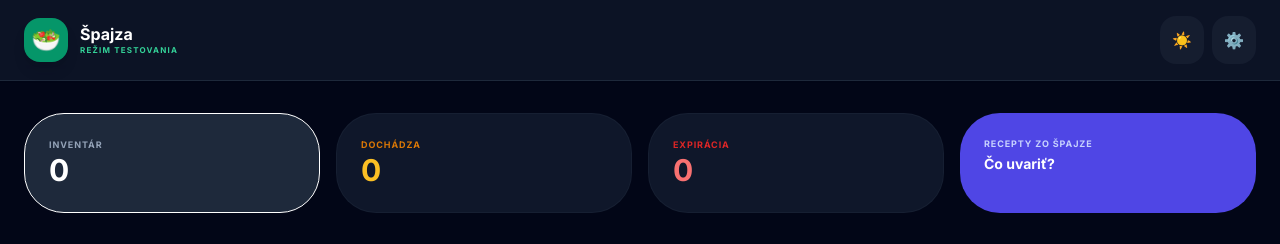
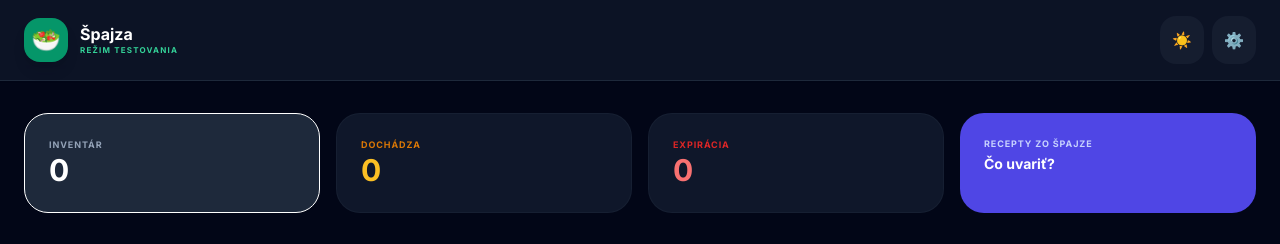
Before and after one commit to wilmanmedia-reborn/App-Moja-spajza, a React (Vite) app: page / in a window 1280 px wide. Shown: the top 244 px of the page. Built offline with nearby package versions, Linux system fonts and the light colour scheme.

Commit message:
refactor: Standardize border-radius to 3xl
Updates the border-radius of various components from `2.5rem` to `3xl` for a more consistent visual style.

```diff
--- a/App.tsx
+++ b/App.tsx
@@ -241,26 +241,26 @@ const App: React.FC = () => {
         {activeTab === 'inventory' ? (
           <>
             <div className="grid grid-cols-2 lg:grid-cols-4 gap-4 mb-8">
-              <button onClick={() => setFilterMode('all')} className={`text-left p-6 rounded-[2.5rem] border transition-all ${filterMode === 'all' ? 'bg-white dark:bg-slate-800 border-slate-900 dark:border-white' : 'bg-white dark:bg-slate-900 border-slate-100 dark:border-slate-800/50'}`}>
+              <button onClick={() => setFilterMode('all')} className={`text-left p-6 rounded-3xl border transition-all ${filterMode === 'all' ? 'bg-white dark:bg-slate-800 border-slate-900 dark:border-white' : 'bg-white dark:bg-slate-900 border-slate-100 dark:border-slate-800/50'}`}>
                 <p className="text-[9px] uppercase font-black text-slate-400 tracking-widest">Inventár</p>
                 <p className="text-3xl font-black text-slate-900 dark:text-white">{stats.total}</p>
               </button>
-              <button onClick={() => setFilterMode('low')} className={`text-left p-6 rounded-[2.5rem] border transition-all ${filterMode === 'low' ? 'bg-amber-50 dark:bg-amber-950/30 border-amber-500' : 'bg-white dark:bg-slate-900 border-slate-100 dark:border-slate-800/50'}`}>
+              <button onClick={() => setFilterMode('low')} className={`text-left p-6 rounded-3xl border transition-all ${filterMode === 'low' ? 'bg-amber-50 dark:bg-amber-950/30 border-amber-500' : 'bg-white dark:bg-slate-900 border-slate-100 dark:border-slate-800/50'}`}>
                 <p className="text-[9px] uppercase font-black text-amber-600 tracking-widest">Dochádza</p>
                 <p className="text-3xl font-black text-amber-600 dark:text-amber-400">{stats.lowStock}</p>
               </button>
-              <button onClick={() => setFilterMode('expiring')} className={`text-left p-6 rounded-[2.5rem] border transition-all ${filterMode === 'expiring' ? 'bg-red-50 dark:bg-red-900/30 border-red-500' : 'bg-white dark:bg-slate-900 border-slate-100 dark:border-slate-800/50'}`}>
+              <button onClick={() => setFilterMode('expiring')} className={`text-left p-6 rounded-3xl border transition-all ${filterMode === 'expiring' ? 'bg-red-50 dark:bg-red-900/30 border-red-500' : 'bg-white dark:bg-slate-900 border-slate-100 dark:border-slate-800/50'}`}>
                 <p className="text-[9px] uppercase font-black text-red-600 tracking-widest">Expirácia</p>
                 <p className="text-3xl font-black text-red-600 dark:text-red-400">{stats.expiring}</p>
               </button>
-              <div className="p-6 rounded-[2.5rem] bg-indigo-600 text-white cursor-pointer" onClick={handleAiAdvice}>
+              <div className="p-6 rounded-3xl bg-indigo-600 text-white cursor-pointer" onClick={handleAiAdvice}>
                 <p className="text-[9px] uppercase font-black text-indigo-200 tracking-widest mb-1">Recepty zo špajze</p>
                 <p className="text-sm font-black leading-tight">Čo uvariť?</p>
               </div>
             </div>
 
             {aiSuggestions && (
-              <div className="bg-white dark:bg-slate-900 rounded-[2.5rem] p-8 mb-8 border border-indigo-500/30 relative">
+              <div className="bg-white dark:bg-slate-900 rounded-3xl p-8 mb-8 border border-indigo-500/30 relative">
                 <button onClick={() => setAiSuggestions(null)} className="absolute top-4 right-4 text-slate-400">✕</button>
                 <div className="prose dark:prose-invert max-w-none text-slate-700 dark:text-slate-300 whitespace-pre-wrap font-medium">{aiSuggestions}</div>
               </div>
@@ -284,7 +284,7 @@ const App: React.FC = () => {
                   ))}
                 </div>
               ) : (
-                <div className="bg-white dark:bg-slate-900 rounded-[2.5rem] border border-slate-100 dark:border-slate-800/50 overflow-hidden">
+                <div className="bg-white dark:bg-slate-900 rounded-3xl border border-slate-100 dark:border-slate-800/50 overflow-hidden">
                   {filteredItems.map(item => (
                     <InventoryItemRow key={item.id} item={item} location={locations.find(l => l.id === item.locationId)} category={categories.find(c => c.id === item.category)} onUpdate={handleUpdateItem} onDelete={handleDeleteItem} onEdit={handleEditItemTrigger} onAddToShoppingList={handleAddToShoppingList} />
                   ))}
--- a/components/AddItemModal.tsx
+++ b/components/AddItemModal.tsx
@@ -146,7 +146,7 @@ export const AddItemModal: React.FC<Props> = ({ isOpen, onClose, onAdd, onUpdate
   return (
     <>
       <div className="fixed inset-0 z-50 flex items-end sm:items-center justify-center bg-slate-950/80 backdrop-blur-md px-0 sm:px-4" onClick={(e) => e.target === e.currentTarget && onClose()}>
-        <div className="bg-white dark:bg-slate-900 w-full max-w-md h-[92vh] sm:h-auto sm:max-h-[85vh] rounded-t-[2.5rem] sm:rounded-[2.5rem] shadow-2xl flex flex-col border border-white/10 overflow-hidden animate-in slide-in-from-bottom duration-300">
+        <div className="bg-white dark:bg-slate-900 w-full max-w-md h-[92vh] sm:h-auto sm:max-h-[85vh] rounded-t-3xl sm:rounded-3xl shadow-2xl flex flex-col border border-white/10 overflow-hidden animate-in slide-in-from-bottom duration-300">
 
           {/* Header */}
           <div className="px-6 py-5 flex justify-between items-center border-b border-slate-100 dark:border-slate-800 shrink-0">
@@ -210,7 +210,7 @@ export const AddItemModal: React.FC<Props> = ({ isOpen, onClose, onAdd, onUpdate
               </div>
 
               {/* Množstvá a jednotky - Fix centrovania a vizuálu */}
-              <div className="p-6 bg-slate-50 dark:bg-slate-800/40 rounded-[2.5rem] space-y-6 border border-slate-100 dark:border-slate-800">
+              <div className="p-6 bg-slate-50 dark:bg-slate-800/40 rounded-3xl space-y-6 border border-slate-100 dark:border-slate-800">
                 <div className="grid grid-cols-2 gap-4">
                   <div className="space-y-1.5">
                     <label className="block text-[8px] font-black text-slate-400 uppercase tracking-widest text-center">Jednotka</label>
@@ -294,7 +294,7 @@ export const AddItemModal: React.FC<Props> = ({ isOpen, onClose, onAdd, onUpdate
             <button
               onClick={handleSubmit}
               disabled={isAiProcessing || !formData.name}
-              className="w-full py-5 bg-emerald-600 hover:bg-emerald-500 disabled:bg-slate-300 dark:disabled:bg-slate-800 text-white font-black rounded-[2.5rem] shadow-xl shadow-emerald-600/20 transition-all uppercase tracking-widest text-[14px] active:scale-95 flex items-center justify-center gap-3"
+              className="w-full py-5 bg-emerald-600 hover:bg-emerald-500 disabled:bg-slate-300 dark:disabled:bg-slate-800 text-white font-black rounded-3xl shadow-xl shadow-emerald-600/20 transition-all uppercase tracking-widest text-[14px] active:scale-95 flex items-center justify-center gap-3"
             >
               {isAiProcessing ? (
                 <>
--- a/components/InventoryItemCard.tsx
+++ b/components/InventoryItemCard.tsx
@@ -40,7 +40,7 @@ export const InventoryItemCard: React.FC<Props> = ({ item, location, category, o
   const isSegmented = totalPacks > 0 && totalPacks <= 12;
 
   return (
-    <div className={`bg-white dark:bg-slate-900 rounded-[2.5rem] shadow-sm border-2 transition-all duration-300 relative overflow-hidden flex flex-col group ${isUrgent ? 'border-red-500/50 dark:border-red-500/30' : isRunningLow ? 'border-amber-500/50 dark:border-amber-500/30 shadow-lg shadow-amber-500/5' : 'border-slate-100 dark:border-slate-800 hover:border-emerald-500/50 dark:hover:border-emerald-500/30'}`}>
+    <div className={`bg-white dark:bg-slate-900 rounded-3xl shadow-sm border-2 transition-all duration-300 relative overflow-hidden flex flex-col group ${isUrgent ? 'border-red-500/50 dark:border-red-500/30' : isRunningLow ? 'border-amber-500/50 dark:border-amber-500/30 shadow-lg shadow-amber-500/5' : 'border-slate-100 dark:border-slate-800 hover:border-emerald-500/50 dark:hover:border-emerald-500/30'}`}>
 
       {/* Action floating buttons */}
       <div className="absolute top-4 left-4 z-10 flex gap-2">
--- a/components/InventoryItemRow.tsx
+++ b/components/InventoryItemRow.tsx
@@ -37,7 +37,7 @@ export const InventoryItemRow: React.FC<Props> = ({ item, location, category, on
 
       {/* Main Row Content - Clickable to expand */}
       <div
-        className="flex items-center p-3 sm:p-5 gap-3 sm:gap-4 cursor-pointer"
+        className="flex items-center p-4 sm:p-5 gap-3 sm:gap-4 cursor-pointer"
         onClick={() => setIsExpanded(!isExpanded)}
       >
         {/* Category Icon with status ring */}
--- a/components/ShoppingList.tsx
+++ b/components/ShoppingList.tsx
@@ -25,7 +25,7 @@ export const ShoppingList: React.FC<Props> = ({ items, onUpdate, onDelete, onAdd
 
   return (
     <div className="max-w-2xl mx-auto px-2">
-      <div className="bg-white dark:bg-slate-900 rounded-[2.5rem] shadow-xl border border-slate-200 dark:border-slate-800 overflow-hidden mb-6">
+      <div className="bg-white dark:bg-slate-900 rounded-3xl shadow-xl border border-slate-200 dark:border-slate-800 overflow-hidden mb-6">
         <form onSubmit={handleSubmit} className="p-6 border-b border-slate-100 dark:border-slate-800 flex gap-3 bg-slate-50/50 dark:bg-slate-800/50">
           <input
             type="text"
```
Also changed, not shown: components/ManageMetadataModal.tsx (+4 -4 lines).
